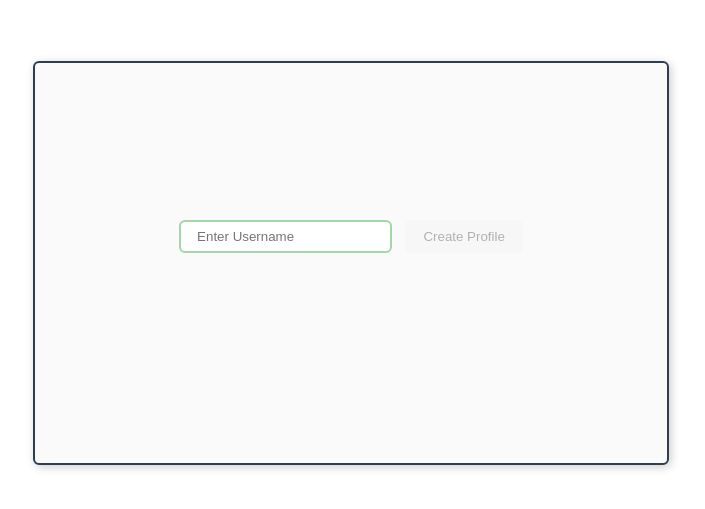
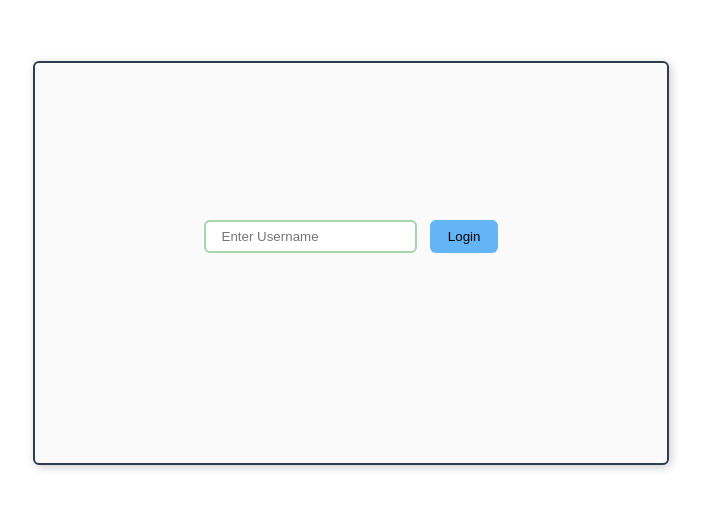
Before and after one commit to weijunxia/flaskathon, a Vue app in the folder client/: page / in a window 1280 px wide. Shown: the part 197-706 px from the top of the page, without its empty margins (289-994 px from the left). Built offline with nearby package versions, Linux system fonts and the light colour scheme.

Commit message:
trying to pass input info

```diff
--- a/client/src/App.vue
+++ b/client/src/App.vue
@@ -1,6 +1,10 @@
 <template>
   <div id="app">
-    <Login/>
+    <Login
+      :username="username"
+      :usernameMessage="usernameMessage"
+      :isError="isError"
+    />
     <!-- <Messages v-else :user="user" @clearUser="clearUser" /> feed will do here -->
   </div>
 </template>
@@ -16,27 +20,13 @@ export default {
   data: () => ({
     username: '',
     // user: JSON.parse(localStorage.getItem('user')) || null,
-    // usernameMessage: '',
-    // isError: false
+    usernameMessage: '',
+    isError: false
   }),
   methods: {
-    // async handleUsername(value, keycode) {
-    //   this.username = value
-    //   if (keycode === 8) {
-    //     this.usernameMessage = ''
-    //     this.isError = false
-    //   }
-    //   if (this.username.length && keycode !== 8) {
-    //     try {
-    //       const res = FindUsername(this.username)
-    //       this.usernameMessage = res.msg
-    //       this.isError = false
-    //     } catch (error) {
-    //       this.usernameMessage = error.response.data.msg
-    //       this.isError = true
-    //     }
-    //   }
-    // },
+    async handleUsername(value) {
+      this.username = value
+    }
   }
 }
 </script>
--- a/client/src/components/Login.vue
+++ b/client/src/components/Login.vue
@@ -7,11 +7,11 @@
           type="text"
           :value="username"
           placeholder="Enter Username"
-          @keyup="enterUsername"
+
         />
 
-        <button type="submit" :disabled="!username || isError">
-          Create Profile
+        <button type="submit">
+          Login
         </button>
       </form>
       <h4 :class="isError ? 'bold red' : 'bold green'">
@@ -39,12 +39,12 @@ export default {
     }
   },
   methods: {
-    // enterUsername(e) {
-    //   this.$emit('handleUsername', e.target.value, e.keyCode)
-    // },
-    // submitUsername() {
-    //   this.$emit('submitUsername')
-    // }
+    enterUsername(e) {
+      this.$emit('handleUsername', e.target.value, e.keyCode)
+    },
+    submitUsername() {
+      this.$emit('submitUsername')
+    }
   }
 }
 </script>
```
